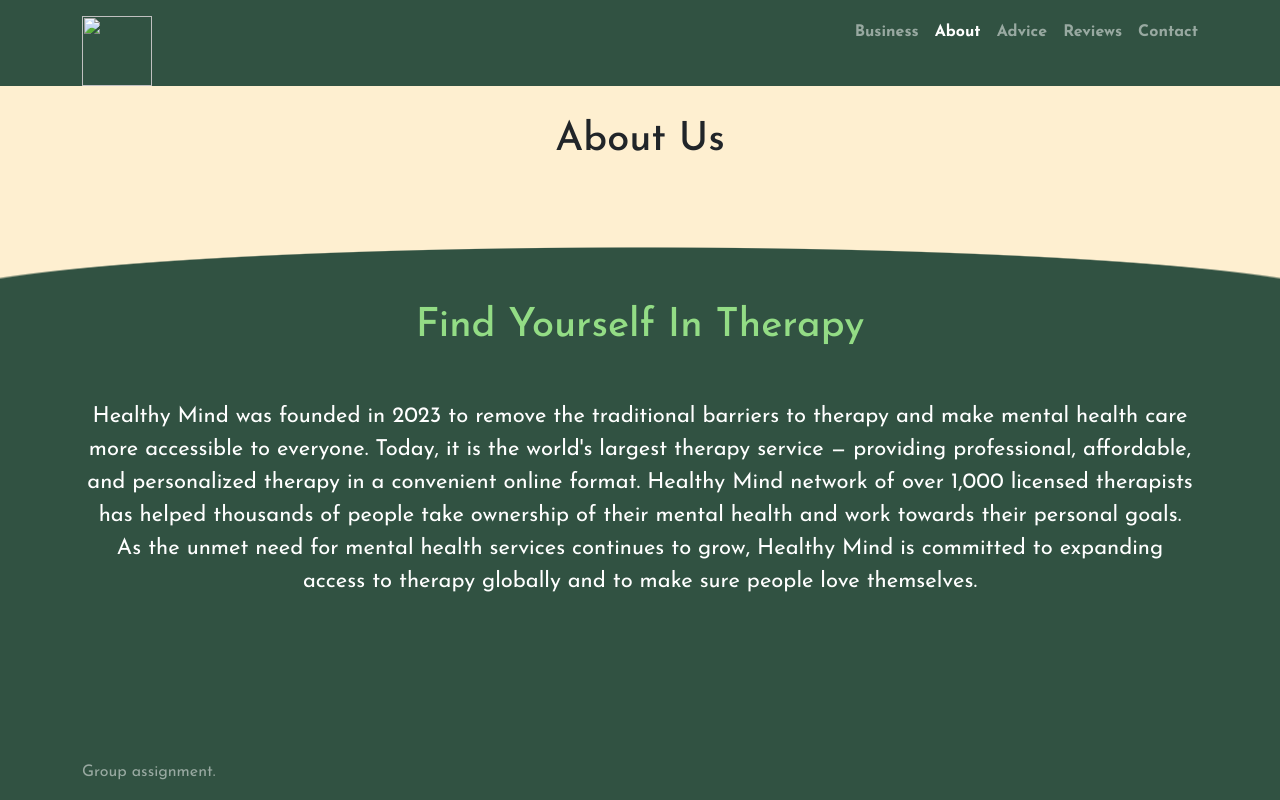
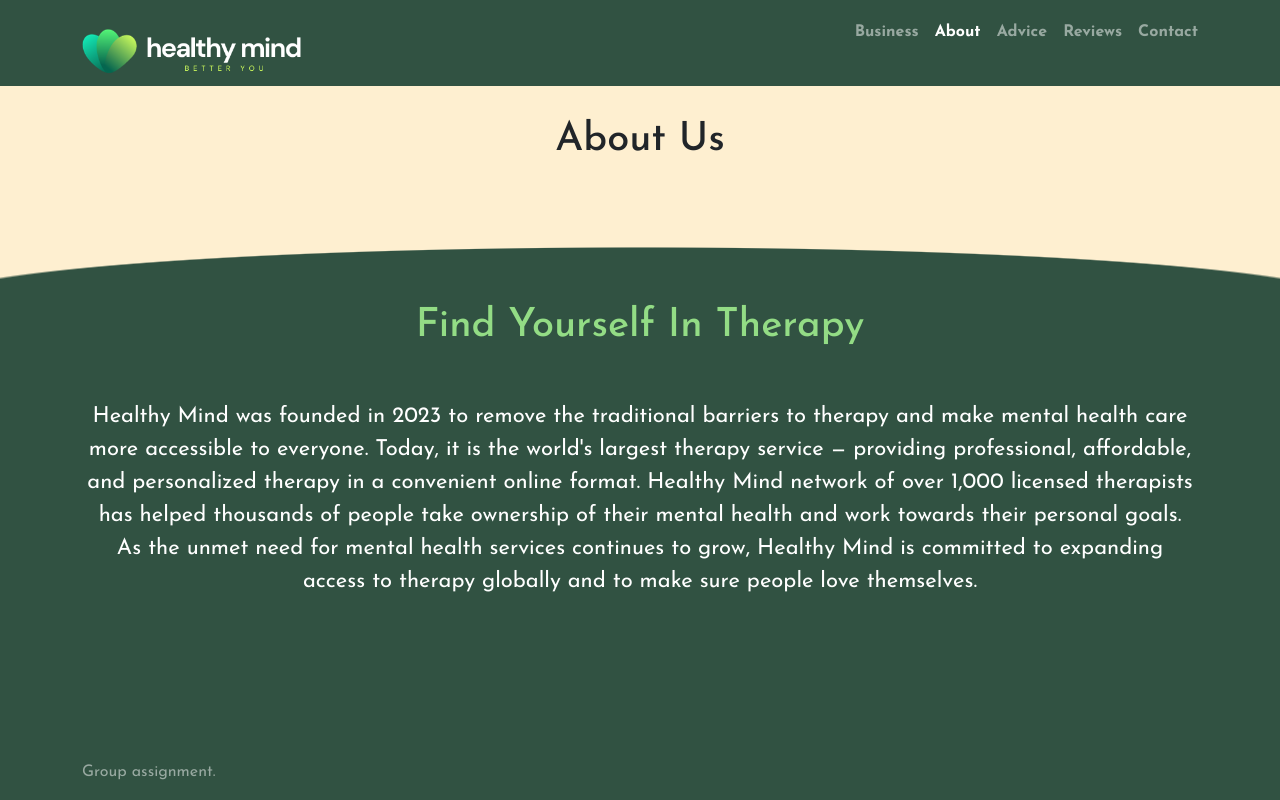
Before and after one commit to Nsyahana/healthymind, a plain HTML site: page about.html in a window 1280 px wide. Drawn offline with nearby package versions, Linux system fonts and the light colour scheme; the site is published under a folder, as on GitHub Pages, so addresses that start at the root find nothing.

Commit message:
Update about.html

```diff
--- a/about.html
+++ b/about.html
@@ -58,7 +58,7 @@
       <header class="container">
         <div>
           <h3 class="float-md-start mb-0">
-            <img src="/img/logo.png" height="70" />
+            <img src="./img/logo.png" height="70" />
           </h3>
           <nav class="nav nav-masthead justify-content-center float-md-end">
             <a class="nav-link fw-bold py-1 px-0" href="./index">Business</a>
```
